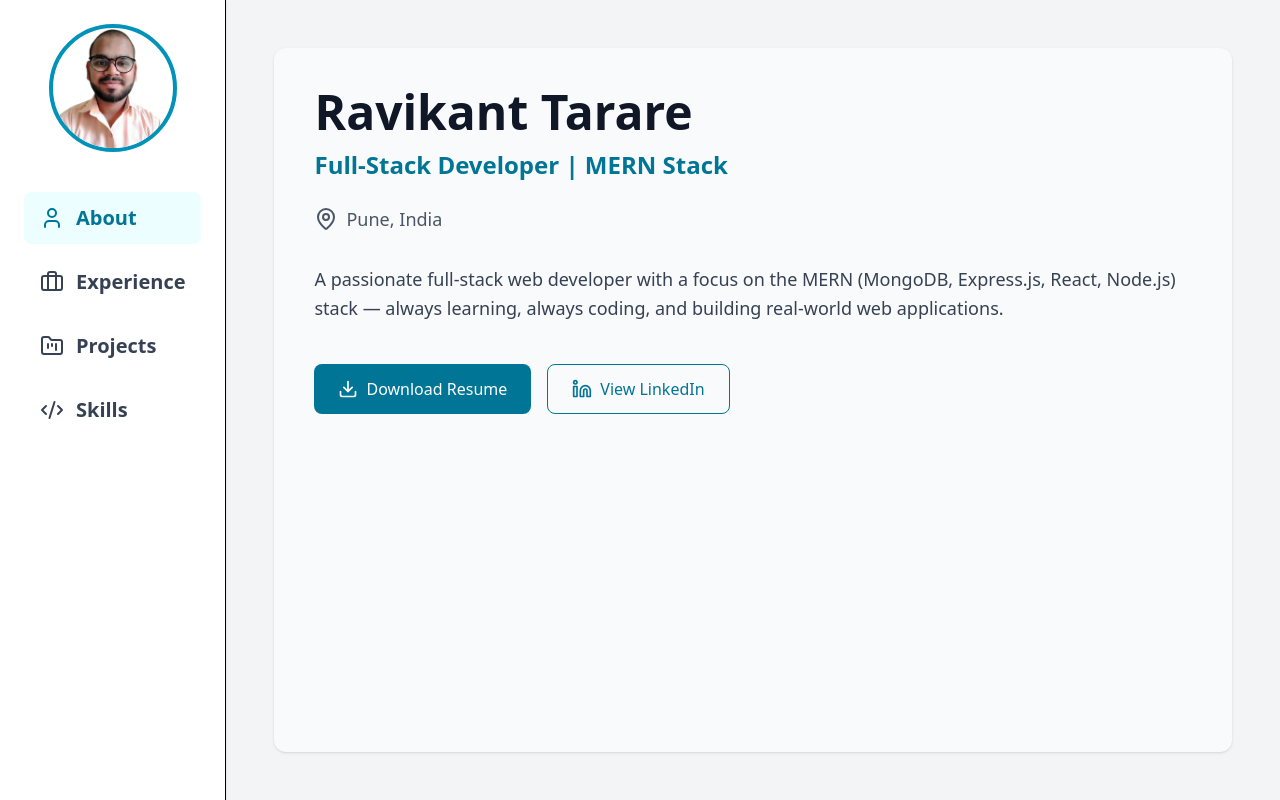
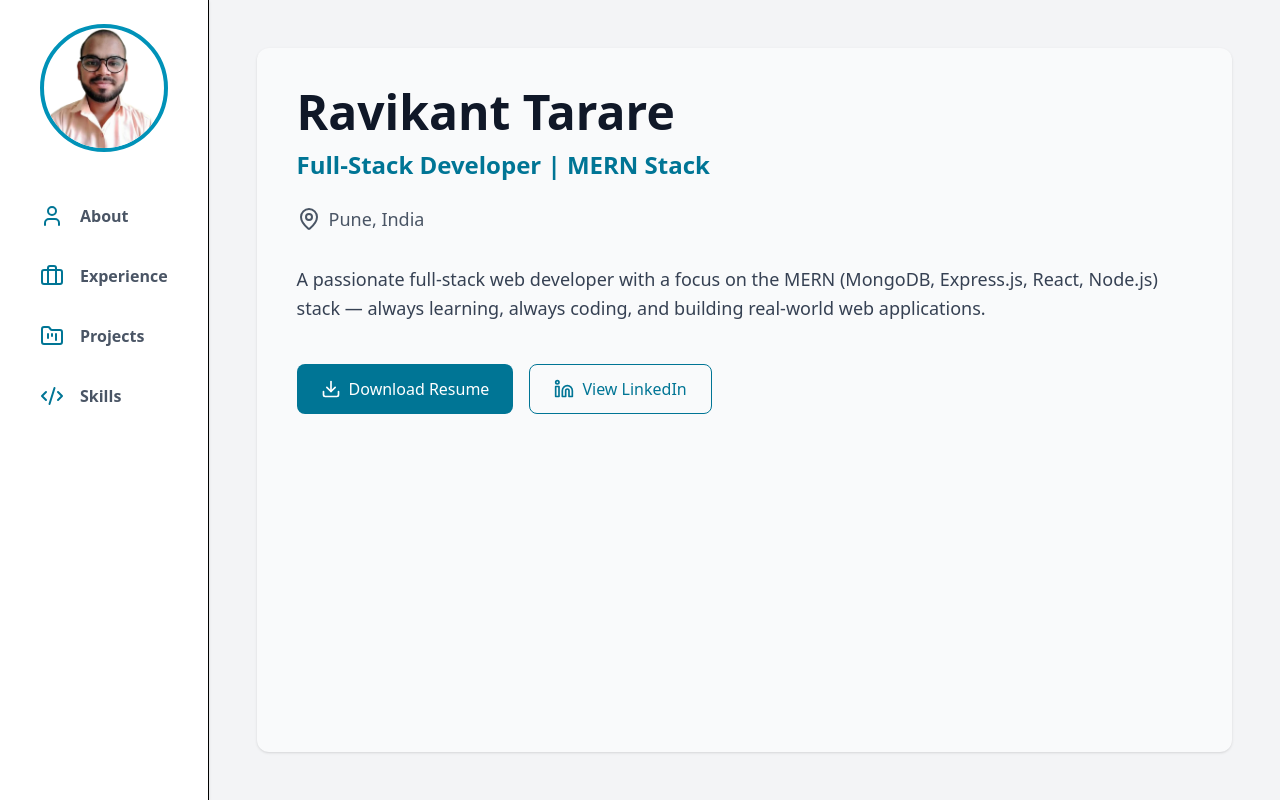
Before and after one commit to ravikanttarare95/updated_portfolio, a React (Vite) app: page / in a window 1280 px wide. Built offline with nearby package versions, Linux system fonts and the light colour scheme.

Commit message:
Config Navlink

```diff
--- a/src/App.jsx
+++ b/src/App.jsx
@@ -10,6 +10,8 @@ import {
   Linkedin,
 } from "lucide-react";
 import Button from "./components/Button";
+
+import NAV_LINKS from "./configs/NavLinks";
 
 function App() {
   return (
@@ -25,18 +27,16 @@ function App() {
 
         {/* Nav links */}
         <div className="mt-4 w-full space-y-3">
-          <button className="flex items-center gap-3 w-full px-4 py-3 text-cyan-700 text-xl font-semibold rounded-lg bg-cyan-50 hover:bg-cyan-100 transition">
-            <User className="w-6 h-6" /> About
-          </button>
-          <button className="flex items-center gap-3 w-full px-4 py-3 text-gray-700 text-xl font-semibold rounded-lg hover:bg-gray-100 transition">
-            <Briefcase className="w-6 h-6" /> Experience
-          </button>
-          <button className="flex items-center gap-3 w-full px-4 py-3 text-gray-700 text-xl font-semibold rounded-lg hover:bg-gray-100 transition">
-            <FolderKanban className="w-6 h-6" /> Projects
-          </button>
-          <button className="flex items-center gap-3 w-full px-4 py-3 text-gray-700 text-xl font-semibold rounded-lg hover:bg-gray-100 transition">
-            <Code2 className="w-6 h-6" /> Skills
-          </button>
+          {NAV_LINKS.map(({ linkTitle, icon: Icon }) => {
+            return (
+              <div key={linkTitle}>
+                {" "}
+                <button className="flex items-center gap-4 w-full px-4 py-3 text-gray-600 text-md font-semibold rounded-lg hover:bg-cyan-100 transition">
+                  <Icon className="text-cyan-700" /> {linkTitle}
+                </button>
+              </div>
+            );
+          })}
         </div>
       </nav>
 
--- /dev/null
+++ b/src/configs/NavLinks.js
@@ -0,0 +1,29 @@
+import {
+  MapPin,
+  User,
+  Briefcase,
+  FolderKanban,
+  Code2,
+  Download,
+  Linkedin,
+} from "lucide-react";
+
+const NAV_LINKS = [
+  {
+    linkTitle: "About",
+    icon: User,
+  },
+  {
+    linkTitle: "Experience",
+    icon: Briefcase,
+  },
+  {
+    linkTitle: "Projects",
+    icon: FolderKanban,
+  },
+  {
+    linkTitle: "Skills",
+    icon: Code2,
+  },
+];
+export default NAV_LINKS;
```
